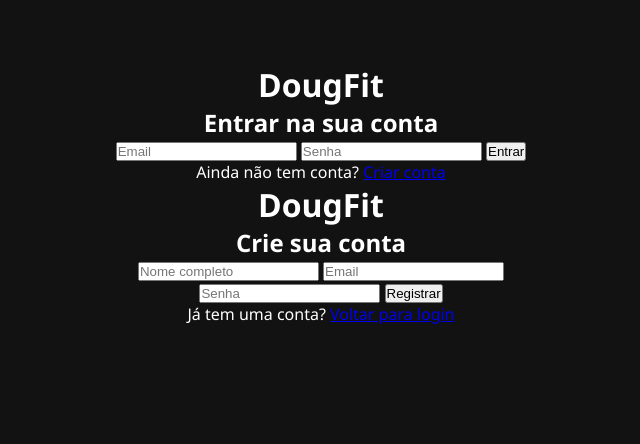
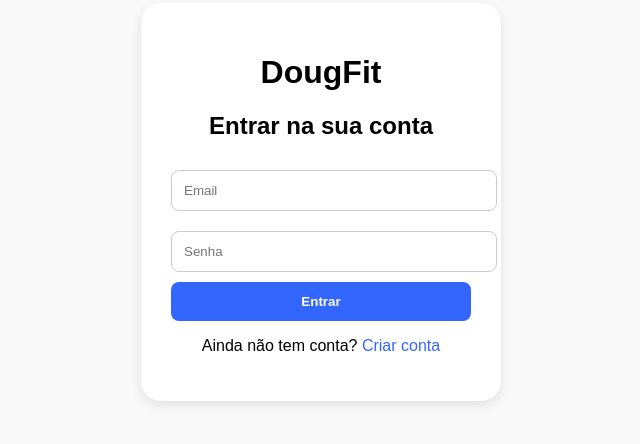
Before and after one commit to bhgsanttos/Doug-fit-app, a plain HTML site: page index.html in a window 1280 px wide. Shown: the part 206-650 px from the top of the page, without its empty margins (319-959 px from the left). Drawn offline with Linux system fonts and the light colour scheme.

Commit message:
style.css

```diff
--- a/style.css
+++ b/style.css
@@ -1,13 +1,6 @@
-* {
-  margin: 0;
-  padding: 0;
-  box-sizing: border-box;
-}
-
 body {
-  font-family: 'Segoe UI', sans-serif;
-  background-color: #121212;
-  color: #fff;
+  font-family: Arial, sans-serif;
+  background: #f9f9f9;
   display: flex;
   justify-content: center;
   align-items: center;
@@ -15,55 +8,49 @@ body {
 }
 
 .container {
-  text-align: center;
-  width: 100%;
-  max-width: 500px;
-  padding: 20px;
+  display: flex;
+  flex-direction: column;
+  gap: 30px;
 }
 
-header h1 {
-  font-size: 2.5rem;
-  color: #00ffcc;
+.form {
+  background: white;
+  padding: 30px;
+  border-radius: 20px;
+  box-shadow: 0 4px 12px rgba(0,0,0,0.1);
+  width: 300px;
+  text-align: center;
 }
 
-header p {
-  font-size: 1rem;
-  margin-top: 5px;
-  color: #ccc;
+.form input {
+  width: 100%;
+  padding: 12px;
+  margin: 10px 0;
+  border-radius: 8px;
+  border: 1px solid #ccc;
 }
 
-.grid-buttons {
-  display: grid;
-  grid-template-columns: 1fr 1fr;
-  gap: 20px;
-  margin: 40px 0;
+button {
+  width: 100%;
+  padding: 12px;
+  background-color: #3366ff;
+  color: white;
+  font-weight: bold;
+  border: none;
+  border-radius: 8px;
+  cursor: pointer;
+  transition: background 0.3s;
 }
 
-.grid-buttons button {
-  background-color: #1f1f1f;
-  border: none;
-  padding: 30px 10px;
-  border-radius: 15px;
-  color: #fff;
-  font-size: 1.1rem;
-  display: flex;
-  flex-direction: column;
-  align-items: center;
-  gap: 10px;
-  transition: all 0.3s ease;
+button:hover {
+  background-color: #254eda;
 }
 
-.grid-buttons button:hover {
-  background-color: #00ffcc;
-  color: #121212;
-  transform: scale(1.05);
+a {
+  color: #3366ff;
+  text-decoration: none;
 }
 
-.grid-buttons i {
-  font-size: 2rem;
+.hidden {
+  display: none;
 }
-
-footer {
-  font-size: 0.8rem;
-  color: #555;
-}
```
